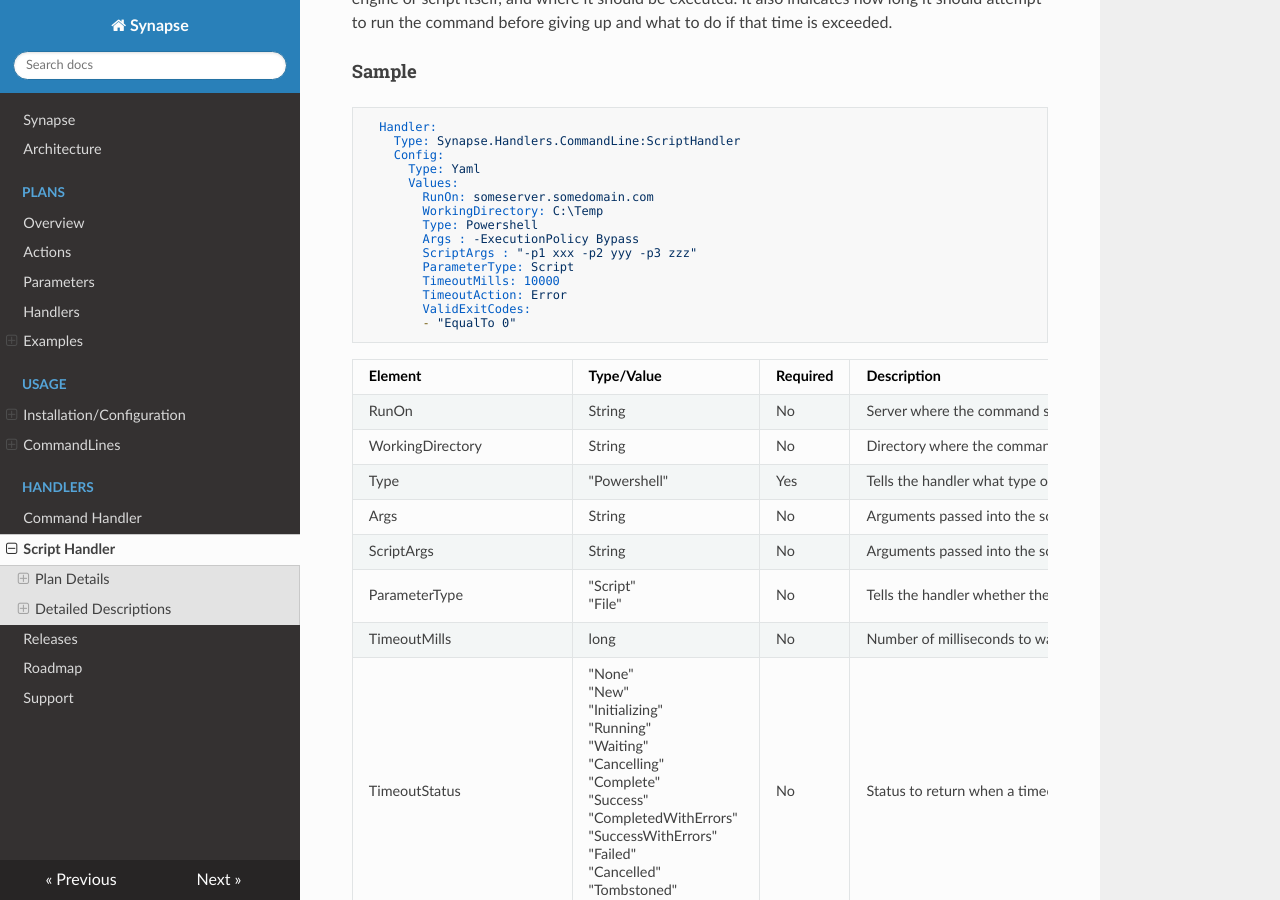
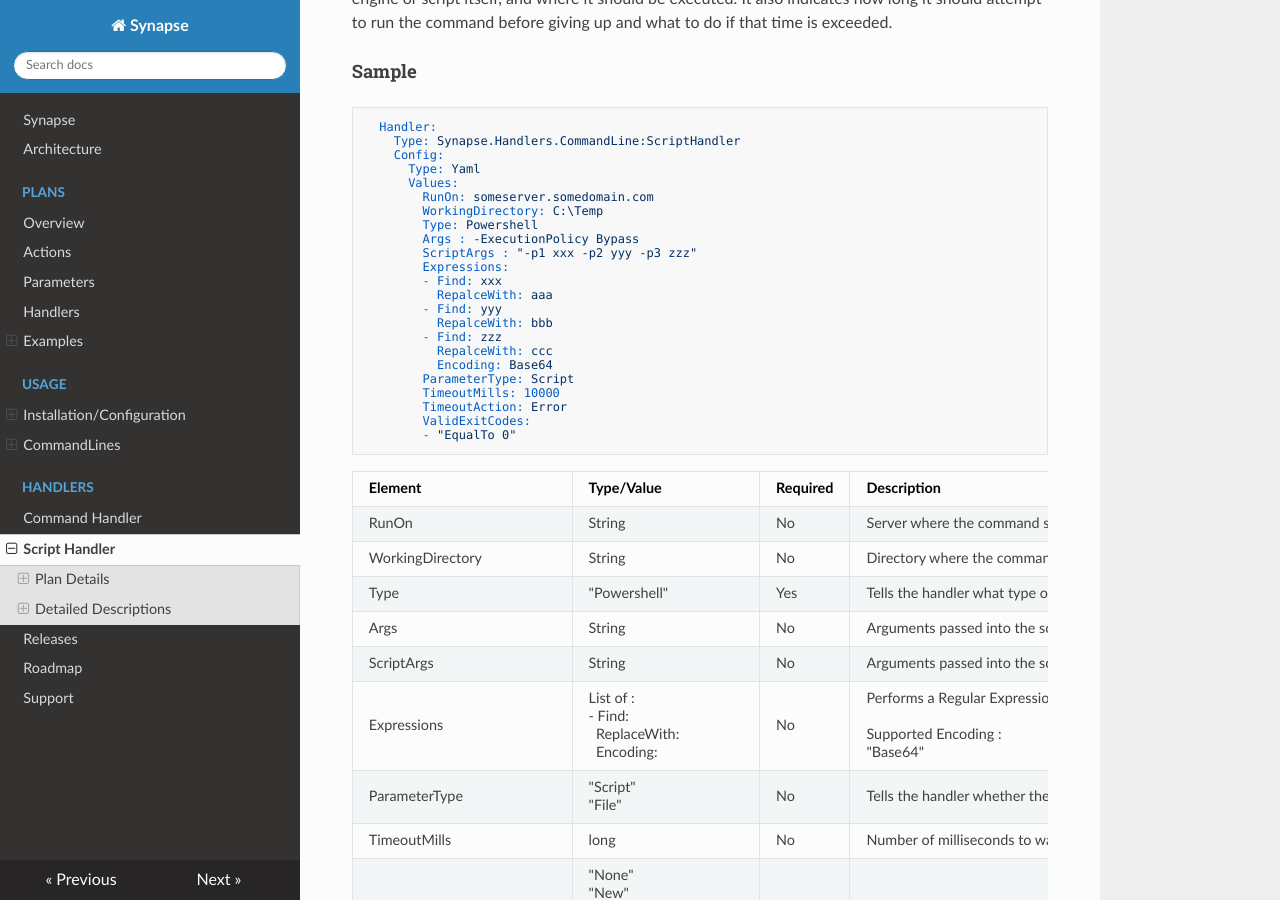
Before and after one commit to SynapseProject/synapse.docs, an MkDocs documentation site: the page built from docs/handlers/script.md, in a window 1280 px wide and 900 px high, scrolled down 375 px. Built offline with MkDocs 1.6.1, drawn with Linux system fonts in a browser that asks for light colours; nearby versions of some CDN libraries; old or Windows-style settings are respelled for this version of MkDocs.

Commit message:
Updated docs to show newly added Regex replacement in ScriptHandler.

```diff
--- a/docs/handlers/script.md
+++ b/docs/handlers/script.md
@@ -20,6 +20,14 @@ what to do if that time is exceeded.
         Type: Powershell
         Args : -ExecutionPolicy Bypass
         ScriptArgs : "-p1 xxx -p2 yyy -p3 zzz"
+        Expressions:
+        - Find: xxx
+          RepalceWith: aaa
+        - Find: yyy
+          RepalceWith: bbb
+        - Find: zzz
+          RepalceWith: ccc
+          Encoding: Base64
         ParameterType: Script
         TimeoutMills: 10000
         TimeoutAction: Error
@@ -34,6 +42,7 @@ what to do if that time is exceeded.
 |Type|"Powershell"|Yes|Tells the handler what type of script is being executed.  Click [here](#scripttype-values) for detailed description of the valid values.
 |Args|String|No|Arguments passed into the script engine.
 |ScriptArgs|String|No|Arguments passed into the script.
+|Expressions|List of :<br>- Find:<br>&nbsp;&nbsp;ReplaceWith:<br>&nbsp;&nbsp;Encoding:|No|Performs a Regular Expression replacement of both Args and ScriptArgs elements matching on element "Find" and replacing with value "ReplaceWith".  Optional "Encoding" of the value can occur.<br><br>Supported Encoding : <br>"Base64"
 |ParameterType|"Script"<br>"File"|No|Tells the handler whether the Parameter section is the script itself, or the location of the script.  Click [here](#parametertype-values) for detailed description of the valid values (Default = "Script").
 |TimeoutMills|long|No|Number of milliseconds to wait before timing out. (Default = Never Timeout)
 |TimeoutStatus|"None"<br>"New"<br>"Initializing"<br>"Running"<br>"Waiting"<br>"Cancelling"<br>"Complete"<br>"Success"<br>"CompletedWithErrors"<br>"SuccessWithErrors"<br>"Failed"<br>"Cancelled"<br>"Tombstoned"<br>"Any"|No|Status to return when a timeout occurs.  Click [here](#statustype-values) for more details on Synapse StatusType values.  (Default value = "None".  Return status will be evaluated based on Exit Code instead.)
```
